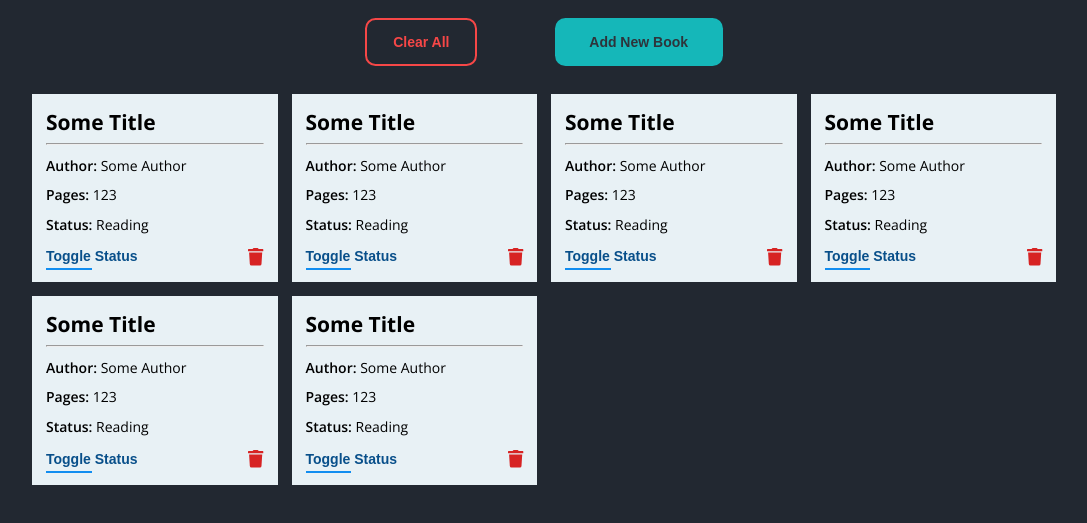
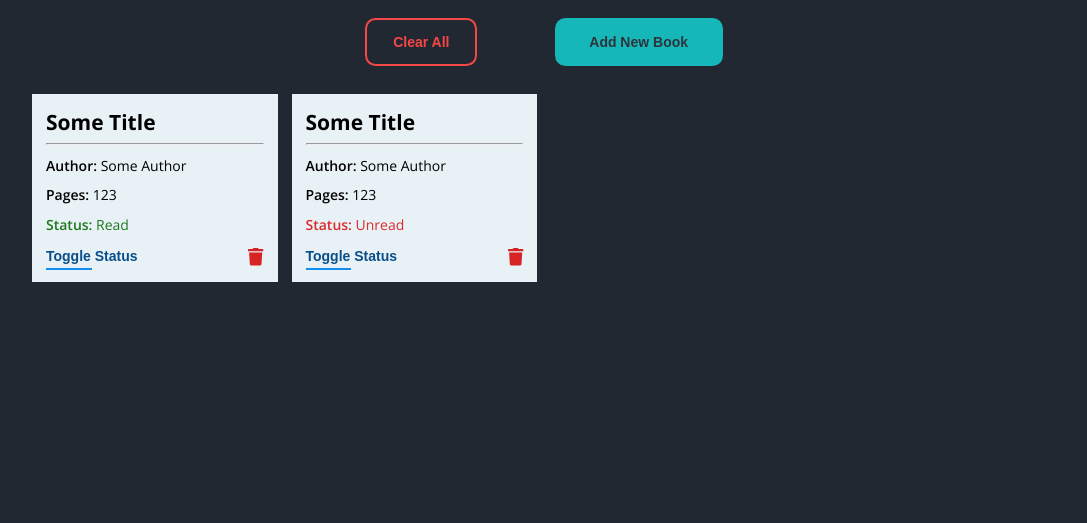
Before and after one commit to ashchunfai/library, a plain HTML site: page index.html in a window 1280 px wide. Shown: the part 107-630 px from the top of the page, without its empty margins (96-1183 px from the left). Drawn offline with nearby package versions, Linux system fonts and the light colour scheme.

Commit message:
Tweaked some animations

```diff
--- a/css/style.css
+++ b/css/style.css
@@ -1,3 +1,9 @@
+/*
+  TODO: Tweak some animations:
+    - Remove the scale animation for the toggle status button (test it with trash can as well)
+    - Test if removing the opacity effect for the buttons is better
+ */
+
 @import url('https://fonts.googleapis.com/css2?family=Open+Sans:wght@400;600;700&display=swap');
 
 :root {
@@ -163,12 +169,20 @@ button:hover {
   font-size: 1.5rem;
 }
 
-.book span {
+.book strong {
   font-weight: 600;
 }
 
 .book p {
   margin: .75rem 0 0 0;
+}
+
+.read {
+  color: #1d781d;
+}
+
+.unread {
+  color: #dc2a2a;
 }
 
 .card-bottom {
@@ -180,13 +194,18 @@ button:hover {
   justify-content: space-between;
 }
 
-.card-bottom button {
+.toggle-status-btn  {
   color: #084f8a;
   position: relative;
   padding: .3rem 0;
 }
 
-.card-bottom button:after {
+.toggle-status-btn:hover {
+  opacity: 1;
+  transform: none;
+}
+
+.toggle-status-btn:after {
   position: absolute;
   content: "";
   display: block;
@@ -198,14 +217,13 @@ button:hover {
   width: 50%;
 }
 
-.card-bottom button:hover:after {
+.toggle-status-btn:hover:after {
   width: 100%;
   right: 0;
 }
 
-.card-bottom .trash:hover {
+.trash:hover {
   cursor: pointer;
-  transform: scale(1.05);
   animation: shake 150ms 2 linear;
   transition: all .3s ease;
 }
--- a/index.html
+++ b/index.html
@@ -50,83 +50,28 @@
         <div class="info">
           <h4>Some Title</h4>
           <hr>
-          <p><span>Author: </span>Some Author</p>
-          <p><span>Pages: </span>123</p>
-          <p><span>Status: </span>Reading</p>
+          <p><strong>Author: </strong>Some Author</p>
+          <p><strong>Pages: </strong>123</p>
+          <p class="read"><strong>Status: </strong><span class="reading-status">Read</span></p>
         </div>
 
         <p class="card-bottom">
-          <button>Toggle Status</button>
+          <button class="toggle-status-btn">Toggle Status</button>
           <span class="trash"><i class="fas fa-trash"></i></span>
         </p>
       </div>
+
       <div class="book">
         <div class="info">
           <h4>Some Title</h4>
           <hr>
-          <p><span>Author: </span>Some Author</p>
-          <p><span>Pages: </span>123</p>
-          <p><span>Status: </span>Reading</p>
+          <p><strong>Author: </strong>Some Author</p>
+          <p><strong>Pages: </strong>123</p>
+          <p class="unread"><strong>Status: </strong><span class="reading-status">Unread</span></p>
         </div>
 
         <p class="card-bottom">
-          <button>Toggle Status</button>
-          <span class="trash"><i class="fas fa-trash"></i></span>
-        </p>
-      </div>
-      <div class="book">
-        <div class="info">
-          <h4>Some Title</h4>
-          <hr>
-          <p><span>Author: </span>Some Author</p>
-          <p><span>Pages: </span>123</p>
-          <p><span>Status: </span>Reading</p>
-        </div>
-
-        <p class="card-bottom">
-          <button>Toggle Status</button>
-          <span class="trash"><i class="fas fa-trash"></i></span>
-        </p>
-      </div>
-      <div class="book">
-        <div class="info">
-          <h4>Some Title</h4>
-          <hr>
-          <p><span>Author: </span>Some Author</p>
-          <p><span>Pages: </span>123</p>
-          <p><span>Status: </span>Reading</p>
-        </div>
-
-        <p class="card-bottom">
-          <button>Toggle Status</button>
-          <span class="trash"><i class="fas fa-trash"></i></span>
-        </p>
-      </div>
-      <div class="book">
-        <div class="info">
-          <h4>Some Title</h4>
-          <hr>
-          <p><span>Author: </span>Some Author</p>
-          <p><span>Pages: </span>123</p>
-          <p><span>Status: </span>Reading</p>
-        </div>
-
-        <p class="card-bottom">
-          <button>Toggle Status</button>
-          <span class="trash"><i class="fas fa-trash"></i></span>
-        </p>
-      </div>
-      <div class="book">
-        <div class="info">
-          <h4>Some Title</h4>
-          <hr>
-          <p><span>Author: </span>Some Author</p>
-          <p><span>Pages: </span>123</p>
-          <p><span>Status: </span>Reading</p>
-        </div>
-
-        <p class="card-bottom">
-          <button>Toggle Status</button>
+          <button class="toggle-status-btn">Toggle Status</button>
           <span class="trash"><i class="fas fa-trash"></i></span>
         </p>
       </div>
```
